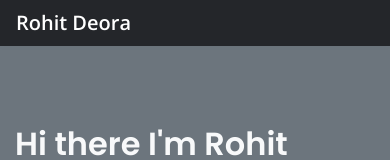
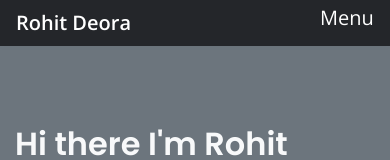
Before and after one commit to rohitdeora/portfolio, a plain HTML site: page about.html in a window 390 px wide. Shown: the top 160 px of the page. Drawn offline with nearby package versions, Linux system fonts and the light colour scheme.

Commit message:
fixed the bug where the menu items were not visible on mobile applications

```diff
--- a/about.html
+++ b/about.html
@@ -53,7 +53,7 @@
   type="button"
   data-toggle="offcanvas"
 >
-          <span class="navbar-toggler-icon"></span>
+  <span class="navbar-toggler-icon text-white mr-4">Menu</span>
 </button>
 
         <div
```
Also changed, not shown: contact.html (+1 -1 lines), project.html (+1 -1 lines), services.html (+1 -1 lines). Lines whose indentation alone changed are shown as unchanged.
